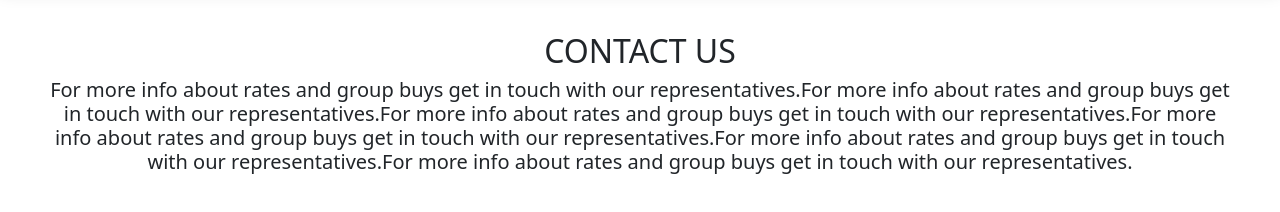
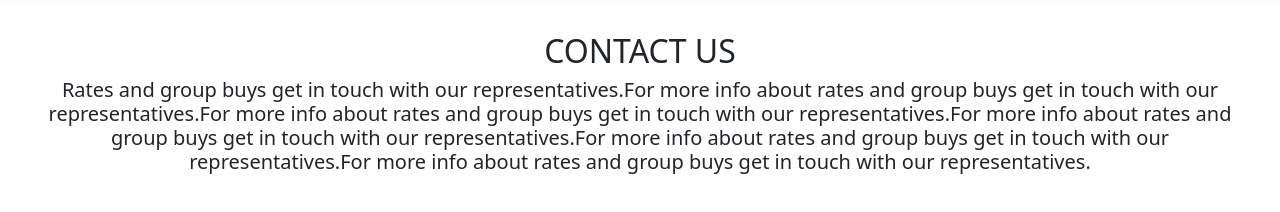
Before and after one commit to WallE1602/Portfolio, a plain HTML site: page home.html in a window 1280 px wide. Shown: the part 728-940 px from the top of the page. Drawn offline with nearby package versions, Linux system fonts and the light colour scheme.

Commit message:
Another test commit

```diff
--- a/home.html
+++ b/home.html
@@ -69,8 +69,8 @@
                 CONTACT US
             </h2>
             <h5>
-                For more info about rates and group buys get in touch with our representatives.For more info about rates and group buys get in touch with our representatives.For more info about rates and group buys get in touch with our representatives.For more info
-                about rates and group buys get in touch with our representatives.For more info about rates and group buys get in touch with our representatives.For more info about rates and group buys get in touch with our representatives.
+                Rates and group buys get in touch with our representatives.For more info about rates and group buys get in touch with our representatives.For more info about rates and group buys get in touch with our representatives.For more info about rates and group
+                buys get in touch with our representatives.For more info about rates and group buys get in touch with our representatives.For more info about rates and group buys get in touch with our representatives.
 
             </h5>
         </div>
```
